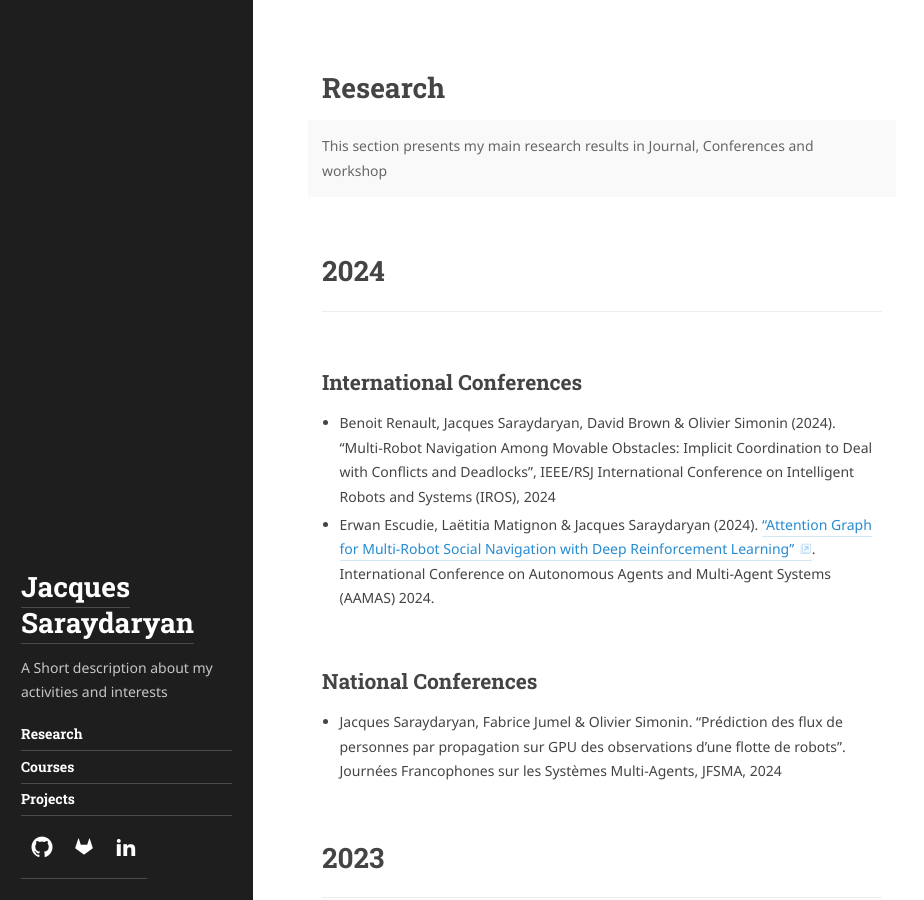
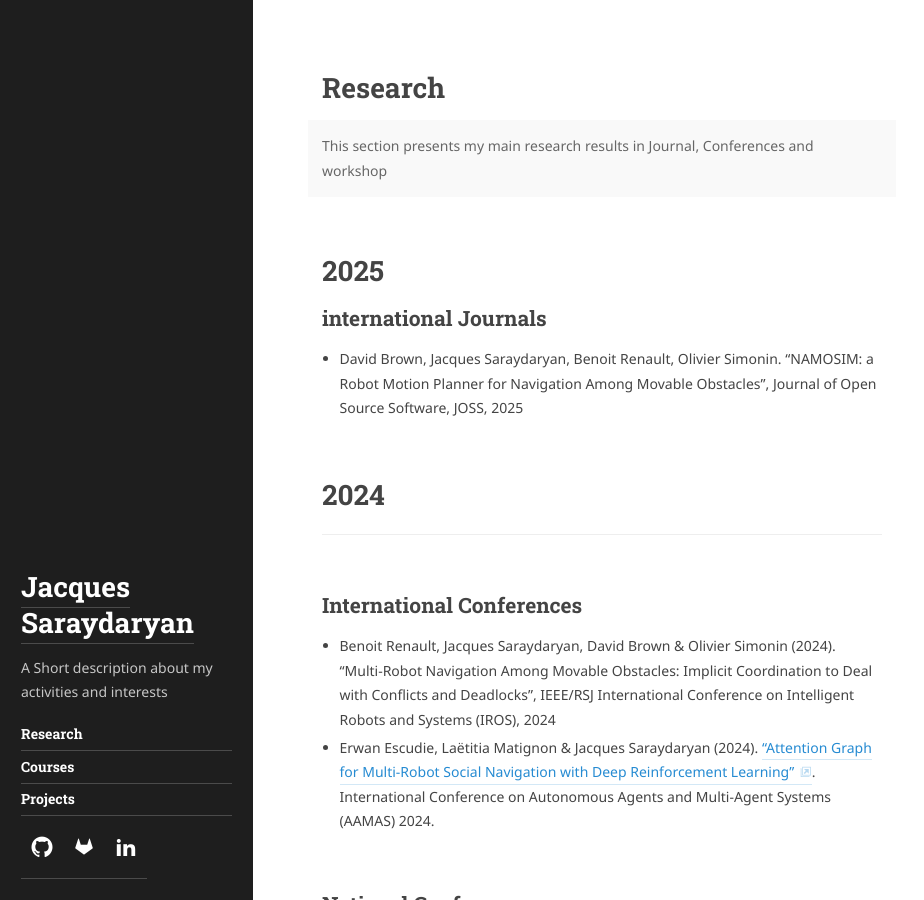
Before and after one commit to jacques-saraydaryan/jacques-saraydaryan.github.io, a Jekyll site: the page built from menus_pages/researchPage.md, in a window 1280 px wide and 900 px high. Shown: the whole window, without its empty margins (0-924 px from the left). Built offline with Jekyll 4.4.1, drawn with Linux system fonts in a browser that asks for light colours; some web fonts are replaced.

Commit message:
Update researchPage.md

```diff
--- a/menus_pages/researchPage.md
+++ b/menus_pages/researchPage.md
@@ -16,14 +16,14 @@ accent_image:
 ## International Conferences
 - Takieddine Soualhi, Jacques Saraydaryan, Laetitia Matignon, "Human‑Aware Multi‑Robot Navigation in Constrained Environments\ Using Multi-agent Reinforcement Learning", IEEE International Conference on Robotics and Automation (ICRA), 2026
 
-# 2025
-## international Journals
-- David Brown, Jacques Saraydaryan, Benoit Renault, Olivier Simonin. "NAMOSIM: a Robot Motion Planner for Navigation Among Movable Obstacles",  Journal of Open Source Software, JOSS, 2025
-
 ## National Journals
 - Jacques Saraydaryan, Fabrice Jumel, Olivier Simonin. "Prédiction des flux de personnes par propagation sur GPU des observations d'une flotte de robots",  Revue Ouverte d’Intelligence Artificielle, ROIA, 2025
 
 {% endcomment %}
+
+# 2025
+## international Journals
+- David Brown, Jacques Saraydaryan, Benoit Renault, Olivier Simonin. "NAMOSIM: a Robot Motion Planner for Navigation Among Movable Obstacles",  Journal of Open Source Software, JOSS, 2025
 
 # 2024
 ***
```
